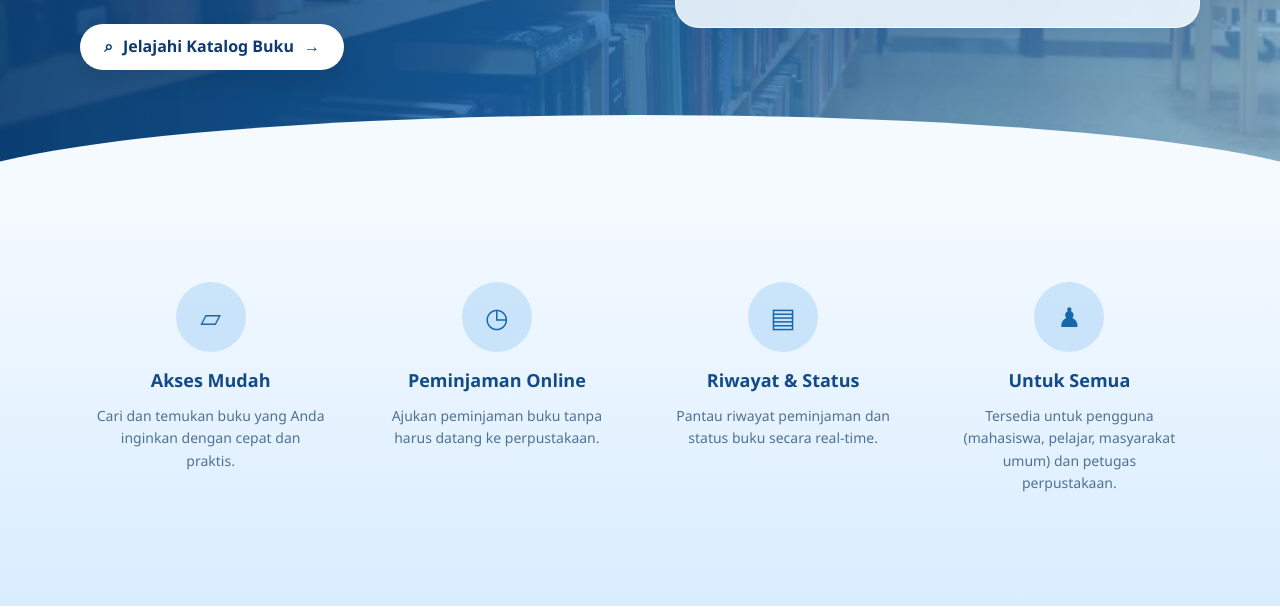
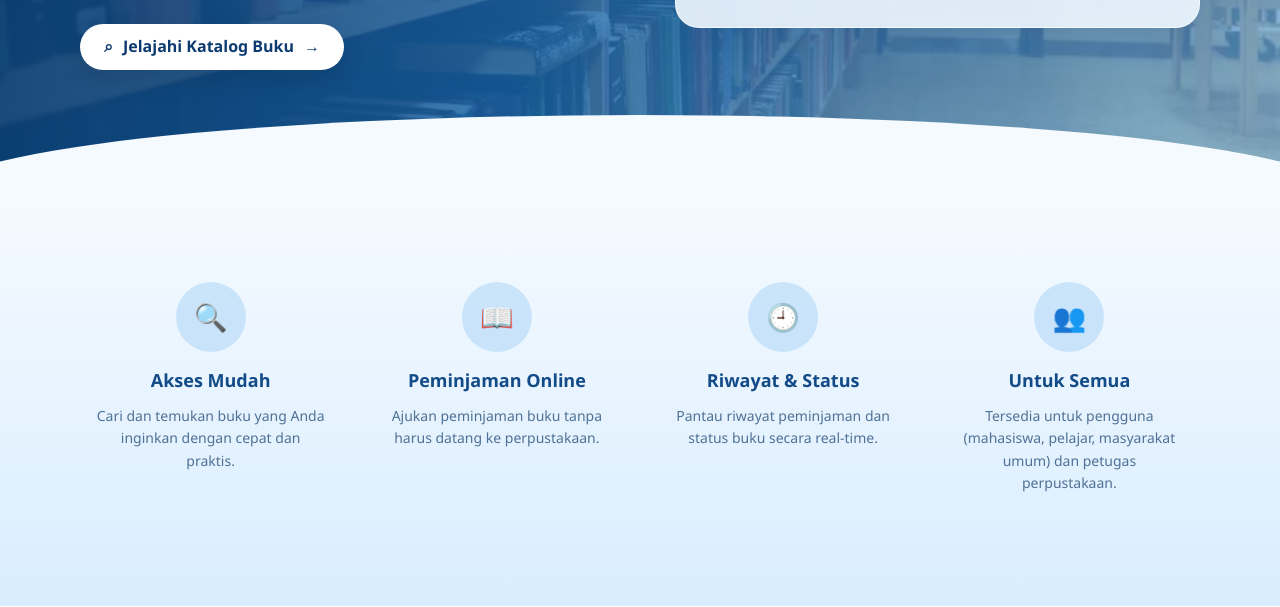
Before and after one commit to zidnialhafizh-star/V-Library, a plain HTML site: page HTML/index.html in a window 1280 px wide. Shown: the part 490-1097 px from the top of the page. Drawn offline with Linux system fonts and the light colour scheme.

Commit message:
Memperbaiki 4 icon pada halaman beranda

```diff
--- a/HTML/index.html
+++ b/HTML/index.html
@@ -172,7 +172,7 @@
 
                 <ul class="feature-grid">
                     <li class="feature-card">
-                        <div class="feature-icon" aria-hidden="true">▱</div>
+                        <div class="feature-icon" aria-hidden="true">🔍</div>
                         <h3>Akses Mudah</h3>
                         <p>
                             Cari dan temukan buku yang Anda inginkan
@@ -181,7 +181,7 @@
                     </li>
 
                     <li class="feature-card">
-                        <div class="feature-icon" aria-hidden="true">◷</div>
+                        <div class="feature-icon" aria-hidden="true">📖</div>
                         <h3>Peminjaman Online</h3>
                         <p>
                             Ajukan peminjaman buku tanpa harus datang
@@ -190,7 +190,7 @@
                     </li>
 
                     <li class="feature-card">
-                        <div class="feature-icon" aria-hidden="true">▤</div>
+                        <div class="feature-icon" aria-hidden="true">🕘</div>
                         <h3>Riwayat &amp; Status</h3>
                         <p>
                             Pantau riwayat peminjaman dan status buku
@@ -199,7 +199,7 @@
                     </li>
 
                     <li class="feature-card">
-                        <div class="feature-icon" aria-hidden="true">♟</div>
+                        <div class="feature-icon" aria-hidden="true">👥</div>
                         <h3>Untuk Semua</h3>
                         <p>
                             Tersedia untuk pengguna (mahasiswa, pelajar,
```
